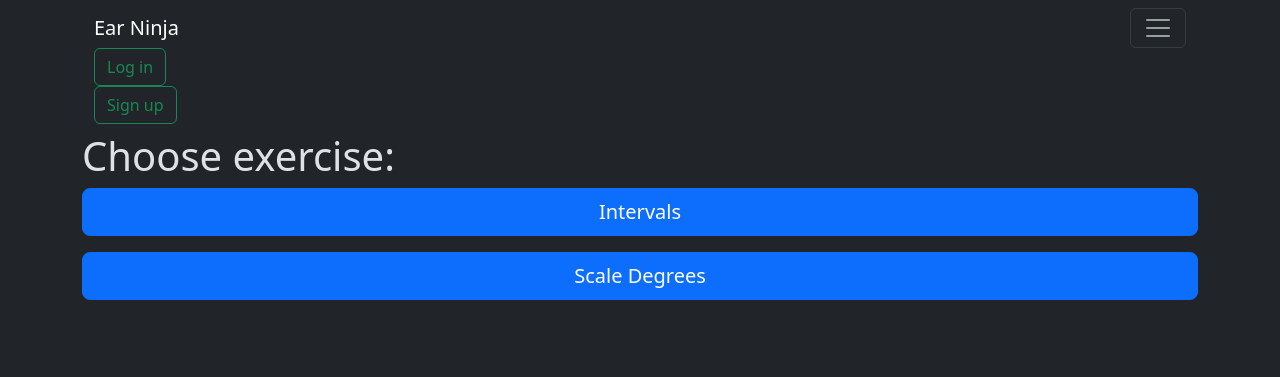
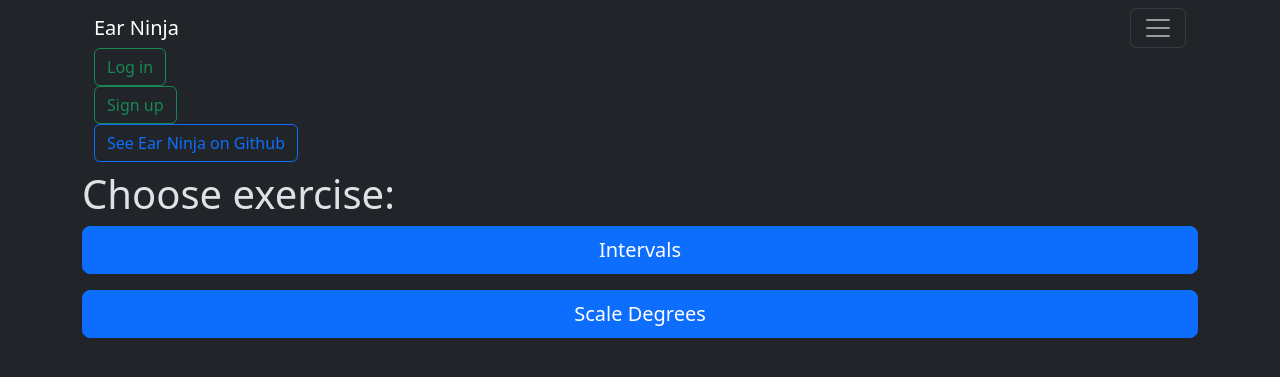
Before and after one commit to tgrykias58/ear-ninja, a Django app: page / in a window 1280 px wide, after a click that opens the changed part. Shown: the top 377 px of the page. Run offline with Django 4.2, Linux system fonts and the light colour scheme; parts of the project's set-up code (start-up, migrations or seed data) failed here and were passed over.

Commit message:
add link to ear ninja on github

```diff
--- a/earninja/templates/base.html
+++ b/earninja/templates/base.html
@@ -36,7 +36,9 @@
                         <a href="{% url "signup" %}" class="btn btn-outline-success" role="button">Sign up</a>
                     </li>
                     {% endif %}
-
+                    <li class="nav-item">
+                        <a href="https://github.com/tgrykias58/ear-ninja" class="btn btn-outline-primary" role="button">See Ear Ninja on Github</a>
+                    </li>
                     {% endblock %}
                 </ul>
             </div>
```
